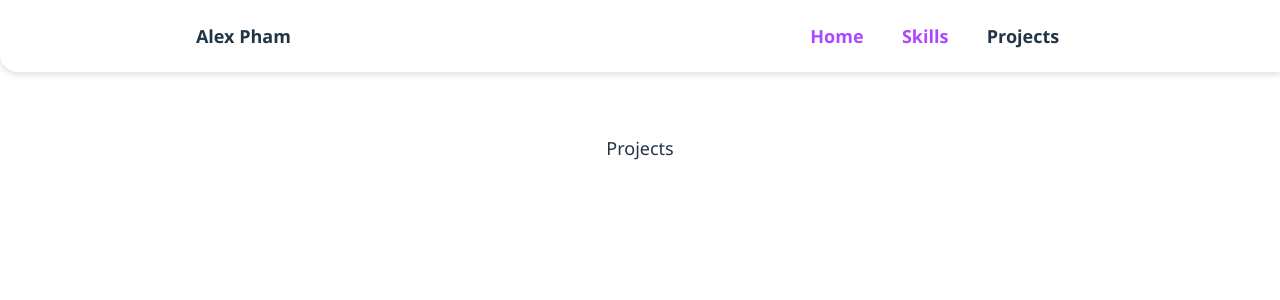
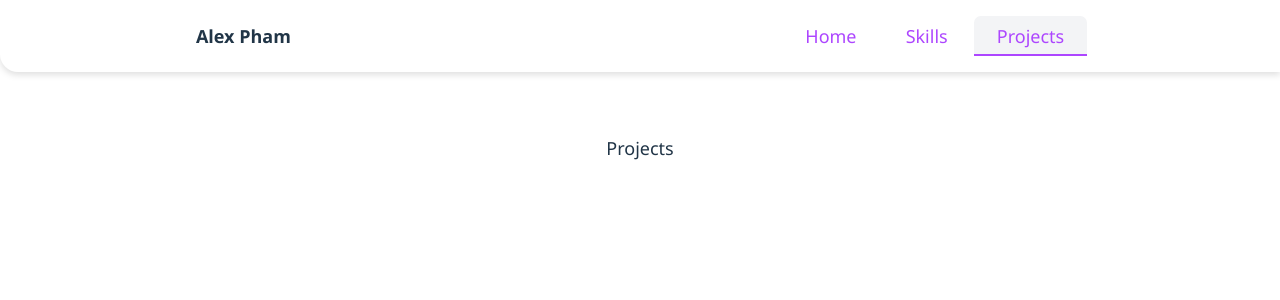
Before and after one commit to AlexPham0209/portfolio-website, a React (Vite) app: page /#/projects in a window 1280 px wide. Shown: the top 300 px of the page. Built offline with nearby package versions, Linux system fonts and the light colour scheme.

Commit message:
Added navbar

```diff
--- a/src/components/NavButton.tsx
+++ b/src/components/NavButton.tsx
@@ -1,12 +1,14 @@
+import { motion } from "motion/react";
 import { Link, useLocation } from "react-router-dom";
 
 export default function NavButton({children, link}: {children?: React.ReactNode, link: string}) {
     const location = useLocation();
     return (
-        <li className={location.pathname === link ? "p-1.5 text-center font-semibold transition-all duration-400" : "p-1.5 font-semibold text-purple-500"}>
+        <motion.li className={location.pathname === link ? "relative p-1.5 pl-5 pr-5 text-center font-medium transition-all duration-600 bg-gray-100 text-purple-500 rounded-t-md" : "p-1.5 pl-5 pr-5 font-medium text-purple-500"}>
             <Link to={link}>
                 {children != null && children}
             </Link>
-        </li>
+            {location.pathname === link && <motion.div className="absolute inline border-b-2 w-full h-full top-0 left-0" layoutId="underline" id="underline"/>}
+        </motion.li>
     );
 }
--- a/src/index.css
+++ b/src/index.css
@@ -6,6 +6,7 @@ body {
   padding: 0;
   min-width: 100vw;
   min-height: 100vh;
+  overflow: hidden;
 }
 
 :root {
--- a/src/pages/Home.tsx
+++ b/src/pages/Home.tsx
@@ -46,7 +46,7 @@ export default function Home() {
                         </motion.div>
                     </div>
 
-                    <motion.img className="size-1/4 rounded-xl" src="face.jpg" variants={item}></motion.img>
+                    <motion.img className="size-1/4 rounded-xl" src="public/face.jpg" variants={item}></motion.img>
                 </div>
 
 
```
